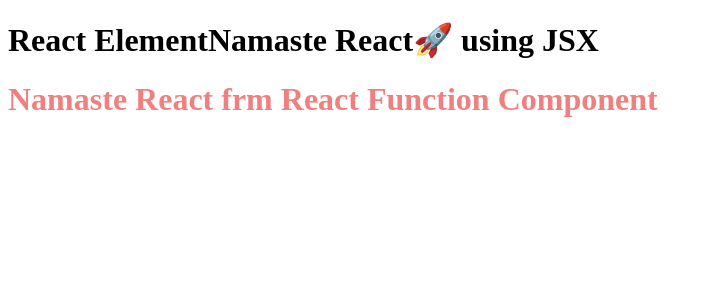
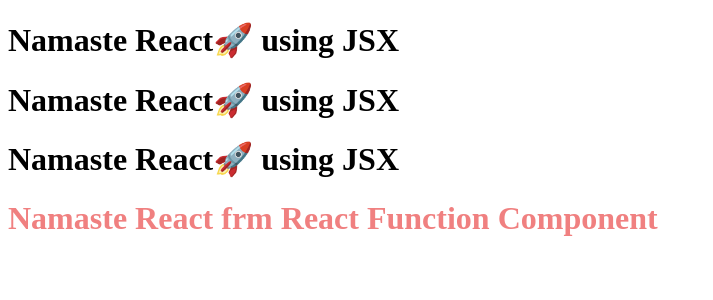
Before and after one commit to ayushjaiswal97/namaste_react, a React (Vite) app: page / in a window 1280 px wide. Shown: the top 300 px of the page, without its empty margins (0-713 px from the left). Built offline with nearby package versions, Linux system fonts and the light colour scheme.

Commit message:
Multiple way adding React component inside React component

```diff
--- a/App.js
+++ b/App.js
@@ -1,19 +1,17 @@
 import React from "react";
 import ReactDOM from "react-dom/client";
 
-const elem = <span>React Element</span>
-
-const title = (
+const Title = () => (
   <h1 className="head" tabIndex="1">
-    {elem}
     Namaste React🚀 using JSX
   </h1>
 );
 
 const HeadingComponent = () => (
   <div id="container">
-      {title}
-
+      {Title()}
+      <Title />
+      <Title></Title>
     <h1 className="heading">Namaste React frm React Function Component</h1>
   </div>
 );
```
